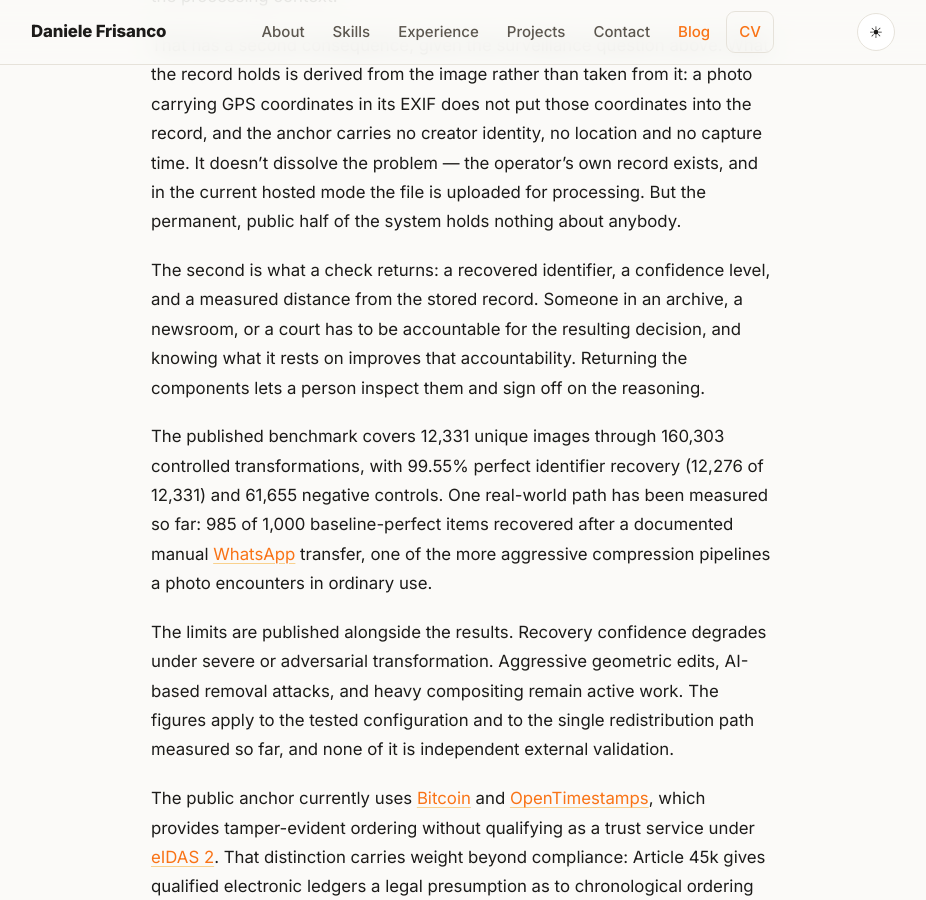
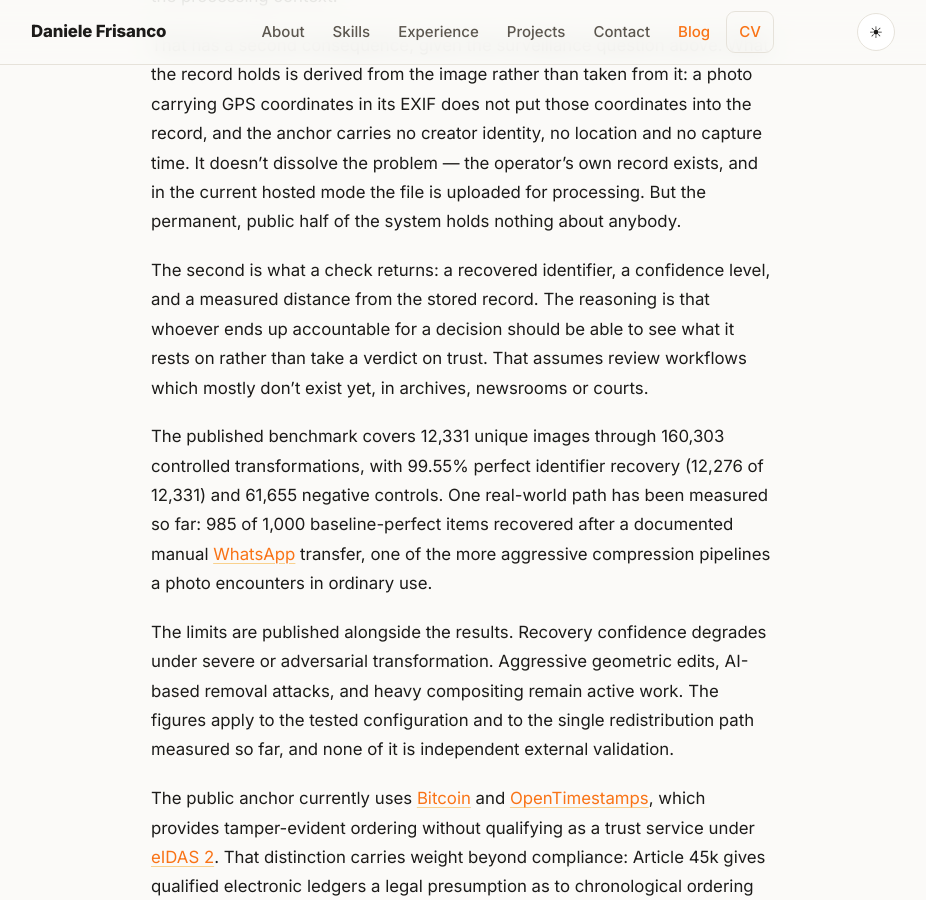
Before and after one commit to danielefrisanco/danielefrisanco.github.io, a Jekyll site: the page built from _posts/2026-09-05-proving-where-media-comes-from.md, in a window 1280 px wide and 900 px high, scrolled down 7739 px. Shown: the whole window, without its empty margins (177-1103 px from the left). Built offline with Jekyll 4.4.1, drawn with Linux system fonts in a browser that asks for light colours.

Commit message:
Frame the graded result as design intent, not current practice
The paragraph named courts as a present-day user and described an
inspection workflow as though it happens. State the reasoning instead,
and say plainly that the review workflows it assumes mostly don't exist
yet in archives, newsrooms or courts.

Co-Authored-By: Claude Opus 5 <noreply@anthropic.com>

```diff
--- a/_posts/2026-09-05-proving-where-media-comes-from.md
+++ b/_posts/2026-09-05-proving-where-media-comes-from.md
@@ -88,7 +88,7 @@ The first is what gets published. Only a commitment derived from the identifier
 
 That has a second consequence, given the surveillance question above. What the record holds is derived from the image rather than taken from it: a photo carrying GPS coordinates in its EXIF does not put those coordinates into the record, and the anchor carries no creator identity, no location and no capture time. It doesn't dissolve the problem — the operator's own record exists, and in the current hosted mode the file is uploaded for processing. But the permanent, public half of the system holds nothing about anybody.
 
-The second is what a check returns: a recovered identifier, a confidence level, and a measured distance from the stored record. Someone in an archive, a newsroom, or a court has to be accountable for the resulting decision, and knowing what it rests on improves that accountability. Returning the components lets a person inspect them and sign off on the reasoning.
+The second is what a check returns: a recovered identifier, a confidence level, and a measured distance from the stored record. The reasoning is that whoever ends up accountable for a decision should be able to see what it rests on rather than take a verdict on trust. That assumes review workflows which mostly don't exist yet, in archives, newsrooms or courts.
 
 The published benchmark covers 12,331 unique images through 160,303 controlled transformations, with 99.55% perfect identifier recovery (12,276 of 12,331) and 61,655 negative controls. One real-world path has been measured so far: 985 of 1,000 baseline-perfect items recovered after a documented manual [WhatsApp](https://en.wikipedia.org/wiki/WhatsApp) transfer, one of the more aggressive compression pipelines a photo encounters in ordinary use.
 
```
